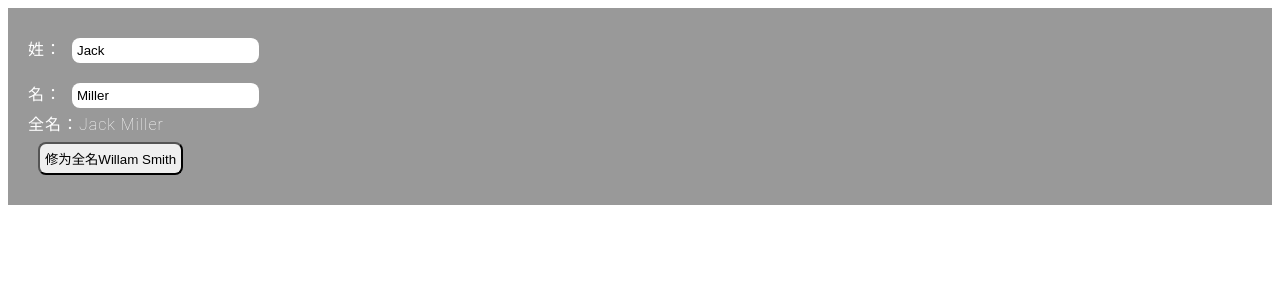
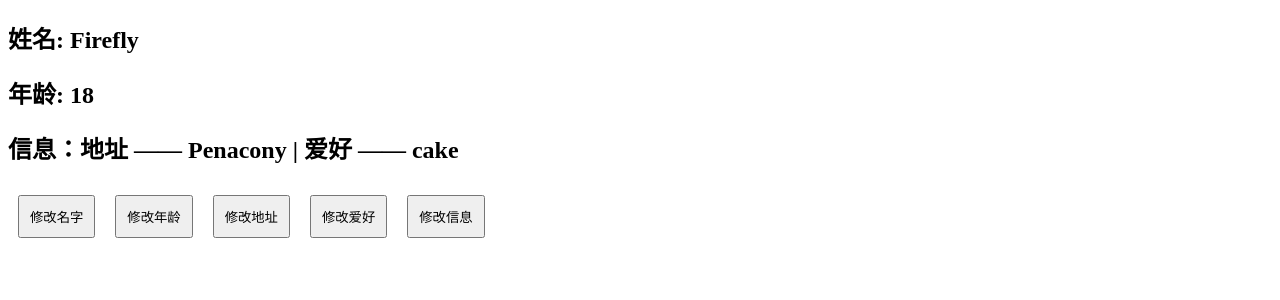
Before and after one commit to MapleS1eep/learning-project, a Vue app: page / in a window 1280 px wide. Shown: the top 300 px of the page. Built offline with nearby package versions, Linux system fonts and the light colour scheme.

Commit message:
已看完P21

```diff
--- a/package.json
+++ b/package.json
@@ -4,7 +4,7 @@
   "private": true,
   "type": "module",
   "scripts": {
-    "dev": "vite",
+    "dev": "vite --open",
     "build": "run-p type-check \"build-only {@}\" --",
     "preview": "vite preview",
     "build-only": "vite build",
--- /dev/null
+++ b/public/static/css/global.css
@@ -0,0 +1,4 @@
+button {
+  margin: 10px;
+  padding: 10px;
+}
--- a/src/App.vue
+++ b/src/App.vue
@@ -1,19 +1,23 @@
 <template>
   <!-- <First /> -->
   <!-- <Second /> -->
-  <Third />
+  <!-- <Third /> -->
+  <Watch />
 </template>
 
 <script lang="ts">
 // import First from "./components/First.vue";
 // import Second from "./components/Second.vue";
-import Third from "./components/Third.vue";
+// import Third from "./components/Third.vue";
+import Watch from "./components/Watch.vue";
+
 export default {
   name: "App",
   components: {
     // First,
     // Second,
-    Third,
+    // Third,
+    Watch,
   },
 };
 </script>
--- /dev/null
+++ b/src/components/Watch.vue
@@ -0,0 +1,143 @@
+<template>
+  <div class="watch">
+    <!-- <h1>情况1: 监视【ref】定义的【基本类型】数据</h1>
+    <h2>当前求和为：{{ sum }}</h2>
+    <br />
+    <button @click="changeSum">点击+1</button> -->
+
+    <!-- <h1>情况2：监视【ref】定义的【对象类型】数据</h1>
+    <h2>姓名：{{ person.name }}</h2>
+    <h2>年龄：{{ person.age }}</h2>
+    <button @click="changeName">修改名字</button>
+    <button @click="changeAge">修改年龄</button>
+    <button @click="changePerson">修改整体</button> -->
+
+    <!-- <h1>情况3：监视【reactive】定义的【对象类型】数据</h1>
+    <h2>姓名：{{ person.name }}</h2>
+    <h2>年龄：{{ person.age }}</h2>
+    <button @click="changeName">修改名字</button>
+    <button @click="changeAge">修改年龄</button>
+    <button @click="changePerson">修改整体</button> -->
+
+    <!-- 情况4: 监视【ref】或【reactive】定义的【对象类型】数据中的某个属性 -->
+    <h2>姓名: {{ person.name }}</h2>
+    <h2>年龄: {{ person.age }}</h2>
+    <h2>
+      信息：地址 —— {{ person.info.address }} | 爱好 —— {{ person.info.hobby }}
+    </h2>
+    <button @click="changeName">修改名字</button>
+    <button @click="changeAge">修改年龄</button>
+    <button @click="changeAddress">修改地址</button>
+    <button @click="changeHobby">修改爱好</button>
+    <button @click="changeInfo">修改信息</button>
+  </div>
+</template>
+<script setup lang="ts" name="Watch">
+import { ref, reactive, watch } from "vue";
+
+// 情况1: 监视【ref】定义的【基本类型】数据
+// let sum = ref(0);
+// function changeSum() {
+//   sum.value += 1;
+// }
+// 监视
+// const stopWatch = watch(sum, (newValue, oldValue) => {
+//   console.log(`sum的值从 ${oldValue} 变成了 ${newValue}`);
+//   if (newValue >= 10) {
+//     stopWatch();
+//   }
+// });
+
+// 情况2: 监视【ref】定义的【对象类型】数据,监视的是对象的地址
+// let person = ref({
+//   name: "Firefly",
+//   age: 18,
+// });
+
+// function changeName() {
+//   person.value.name += "❤";
+// }
+// function changeAge() {
+//   person.value.age += 1;
+// }
+// function changePerson() {
+// 对象地址已经变化
+//   person.value = {
+//     name: "March",
+//     age: 16,
+//   };
+// }
+// watch(person, (newValue, oldValue) => {
+//   console.log(`oldValue: ${oldValue} newValue: ${newValue}`);
+// });
+
+// 情况3: 监视【reactive】定义的【对象类型】数据, 默认开启深度监视
+// let person = reactive({
+//   name: "Firefly",
+//   age: 18,
+// });
+
+// function changeName() {
+//   person.name += "❤";
+// }
+// function changeAge() {
+//   person.age += 1;
+// }
+// function changePerson() {
+//   // 只是覆盖了对象里的值，对象地址无变化
+//   Object.assign(person, {
+//     name: "March",
+//     age: 16,
+//   });
+// }
+// watch(person, (newValue, oldValue) => {
+//   console.log("person变化了", newValue, oldValue);
+// });
+
+// 情况4: 监视【ref】或【reactive】定义的【对象类型】数据中的某个属性
+let person = reactive({
+  name: "Firefly",
+  age: 18,
+  info: {
+    address: "Penacony",
+    hobby: "cake",
+  },
+});
+function changeName() {
+  person.name += "❤";
+}
+function changeAge() {
+  person.age += 1;
+}
+function changeAddress() {
+  person.info.address += "☆";
+}
+function changeHobby() {
+  person.info.hobby += "⚪";
+}
+function changeInfo() {
+  person.info = {
+    address: "Dream",
+    hobby: "dessert",
+  }
+}
+// 监视响应式对象中的某一个属性，且该属性为基本类型，要用函数式
+// watch(() => person.name, (newValue, oldValue) => {
+//   console.log('person.name变化了', newValue, oldValue);
+// })
+
+// 监视响应式对象中的某一个属性，且该属性为对象类型，可以直接写，也可以用函数式，更推荐用函数式
+// watch(() => person.info, (newValue, oldValue) => {
+//   console.log('person.info变化了', newValue, oldValue);
+
+// }, { deep: true })
+
+// 情况5：监视上述多个数据，用到数组
+watch([() => person.name, () => person.age, () => person.info], (newValue, oldValue) => {
+  console.log('person发生了变化', newValue, oldValue);
+
+}, { deep: true })
+
+
+</script>
+<style scoped></style>
--- a/src/main.ts
+++ b/src/main.ts
@@ -1,4 +1,6 @@
-import {createApp} from 'vue'
+import { createApp } from 'vue'
 import App from './App.vue'
+// 引入全局样式
+import '../public/static/css/global.css'
 
 createApp(App).mount('#app')
```
Also changed, not shown: vite.config.ts (+6 -3 lines), 1 other file (tests, documents, lock files or other folders).
